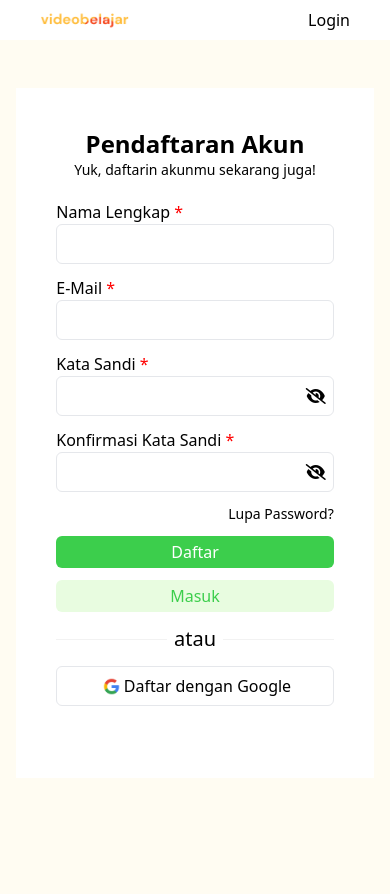
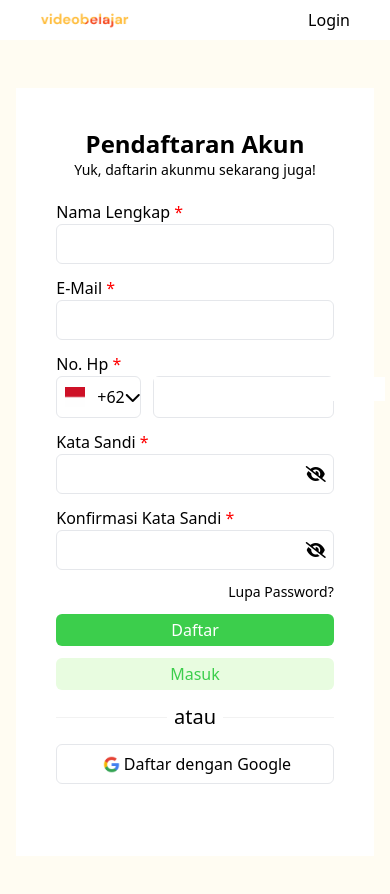
Before and after one commit to milson6389/reactjs-video-belajar, a React (Vite) app: page /register in a window 390 px wide. Shown: the top 894 px of the page. Before the commit the page ends 844 px from the top, so only its background shows below. Built offline with nearby package versions, Linux system fonts and the light colour scheme.

Commit message:
Feat: Add Phone Number Section to Register Page

```diff
--- a/src/pages/Register.jsx
+++ b/src/pages/Register.jsx
@@ -1,14 +1,31 @@
 import { Link, useNavigate } from "react-router-dom";
 import Google from "../assets/img/google_icon.webp";
+import Indonesia from "../assets/img/Indonesia_Flag.png";
+import Singapore from "../assets/img/Singapore_Flag.png";
 import { useRef, useState } from "react";
 
 const Register = () => {
+  const tempPhoneData = [
+    {
+      code: "+62",
+      country: "Indonesia",
+      flag: Indonesia,
+    },
+    {
+      code: "+65",
+      country: "Singapore",
+      flag: Singapore,
+    },
+  ];
+
   const [toggleShow, setToggleShow] = useState(false);
   const [isValidName, setIsValidName] = useState(true);
   const [isValidEmail, setIsValidEmail] = useState(true);
   const [isValidPassword, setIsValidPassword] = useState(true);
   const [isValidPassword2, setIsValidPassword2] = useState(true);
   const [isPasswordMatch, setIsPasswordMatch] = useState(true);
+  const [showDropdown, setShowDropDown] = useState(false);
+  const [ddlVal, setDdlVal] = useState(tempPhoneData[0]);
 
   const namaInput = useRef();
   const emailInput = useRef();
@@ -19,6 +36,17 @@ const Register = () => {
   const setToggleShowHandler = (e) => {
     e.preventDefault();
     setToggleShow(!toggleShow);
+  };
+
+  const btnPhoneHandler = (e) => {
+    e.preventDefault();
+    setShowDropDown(!showDropdown);
+  };
+
+  const selectedPhoneHandler = (e, data) => {
+    e.preventDefault();
+    setDdlVal(data);
+    setShowDropDown(false);
   };
 
   const loginHandler = (e) => {
@@ -106,6 +134,76 @@ const Register = () => {
             {!isValidEmail && (
               <span className="text-red">*Email tidak boleh kosong</span>
             )}
+          </div>
+          <div className="flex flex-col items-start mb-3">
+            <label htmlFor="phone">
+              No. Hp <span className="text-red">*</span>
+            </label>
+            <div className="grid grid-cols-3 w-full gap-3">
+              <div className="col-span-1 relative">
+                <button
+                  onClick={btnPhoneHandler}
+                  className="flex items-center gap-3 border rounded-md p-2 w-full"
+                >
+                  <img
+                    src={ddlVal.flag}
+                    alt={ddlVal.country}
+                    className="w-[20px] h-[20px]"
+                  />
+                  <div className="flex justify-between items-center w-full">
+                    <span>{ddlVal.code}</span>
+                    <i className="fa-solid fa-chevron-down"></i>
+                  </div>
+                </button>
+                <ul
+                  className={`absolute top-10 end-0 w-full border bg-white z-10  ${
+                    showDropdown ? "" : "hidden"
+                  }`}
+                >
+                  <li className="hover:bg-slate-300">
+                    <button
+                      onClick={(e) =>
+                        selectedPhoneHandler(e, {
+                          code: "+62",
+                          flag: Indonesia,
+                          country: "Indonesia",
+                        })
+                      }
+                      className="flex items-center gap-3  rounded-md p-2 w-full"
+                    >
+                      <img
+                        src={Indonesia}
+                        alt="Indonesia"
+                        className="w-[20px] h-[20px]"
+                      />
+                      <span>+62</span>
+                    </button>
+                  </li>
+                  <li className="hover:bg-slate-300">
+                    <button
+                      onClick={(e) =>
+                        selectedPhoneHandler(e, {
+                          code: "+65",
+                          flag: Singapore,
+                          country: "Singapore",
+                        })
+                      }
+                      className="flex items-center gap-3  rounded-md p-2 w-full"
+                    >
+                      <img
+                        src={Singapore}
+                        alt="Singapore"
+                        className="w-[20px] h-[20px]"
+                      />
+                      <span>+65</span>
+                    </button>
+                  </li>
+                </ul>
+              </div>
+              <div className="col-span-2 border rounded-md">
+                <input type="number" name="phone" id="phone" />
+              </div>
+            </div>
           </div>
           <div className="flex flex-col items-start mb-3 relative">
             <label htmlFor="password">
```
Also changed, not shown: src/assets/img/Singapore_Flag.png (added).
